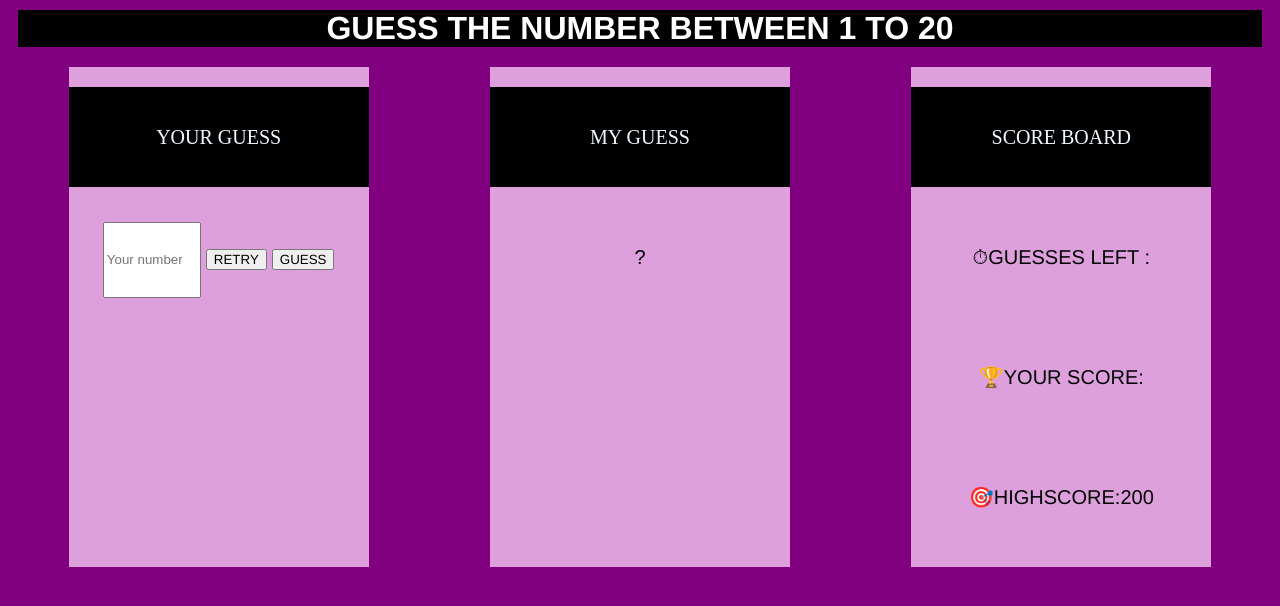
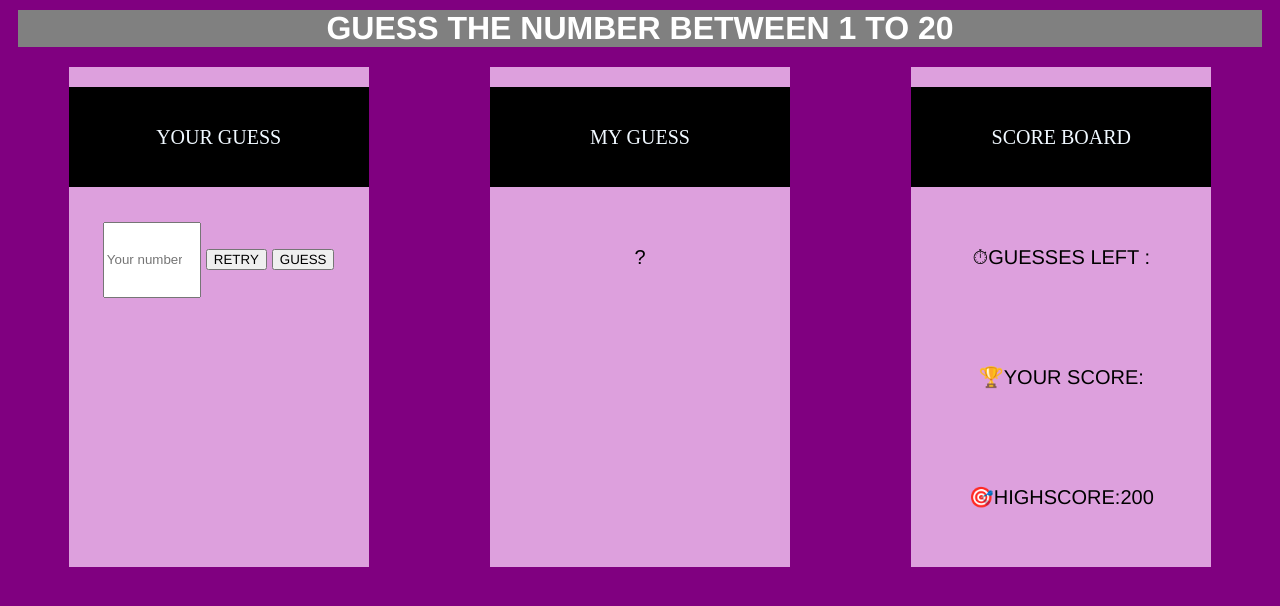
Before and after one commit to kalaiThv/myProject, a plain HTML site: page index.html in a window 1280 px wide. Drawn offline with Linux system fonts and the light colour scheme.

Commit message:
colorchange

```diff
--- a/index.html
+++ b/index.html
@@ -8,7 +8,7 @@
 
     </head>
     <body> <center>
-        <h1 style="background-color: black;"class="innerContent">GUESS THE NUMBER BETWEEN 1 TO 20</h1>
+        <h1 style="background-color: grey;"class="innerContent">GUESS THE NUMBER BETWEEN 1 TO 20</h1>
 
 
         <div class="container">
```
